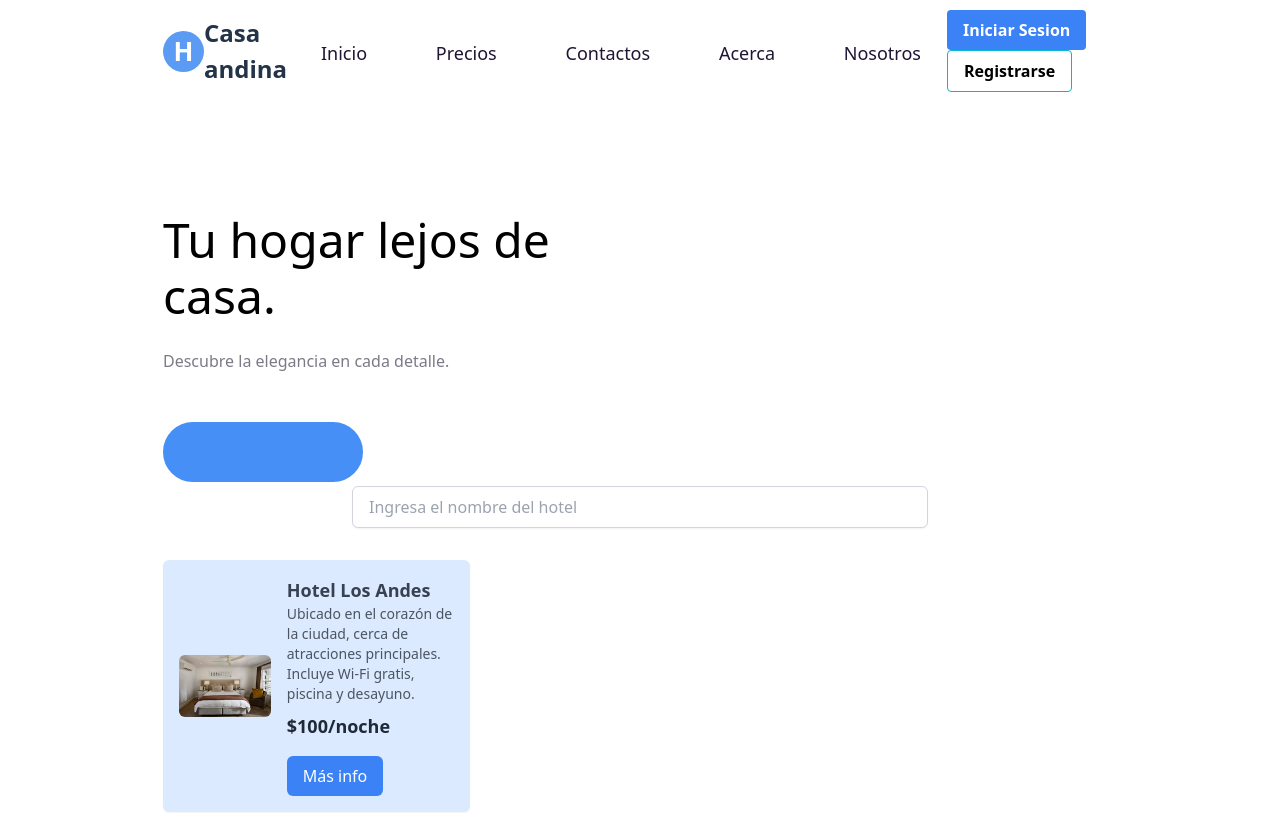
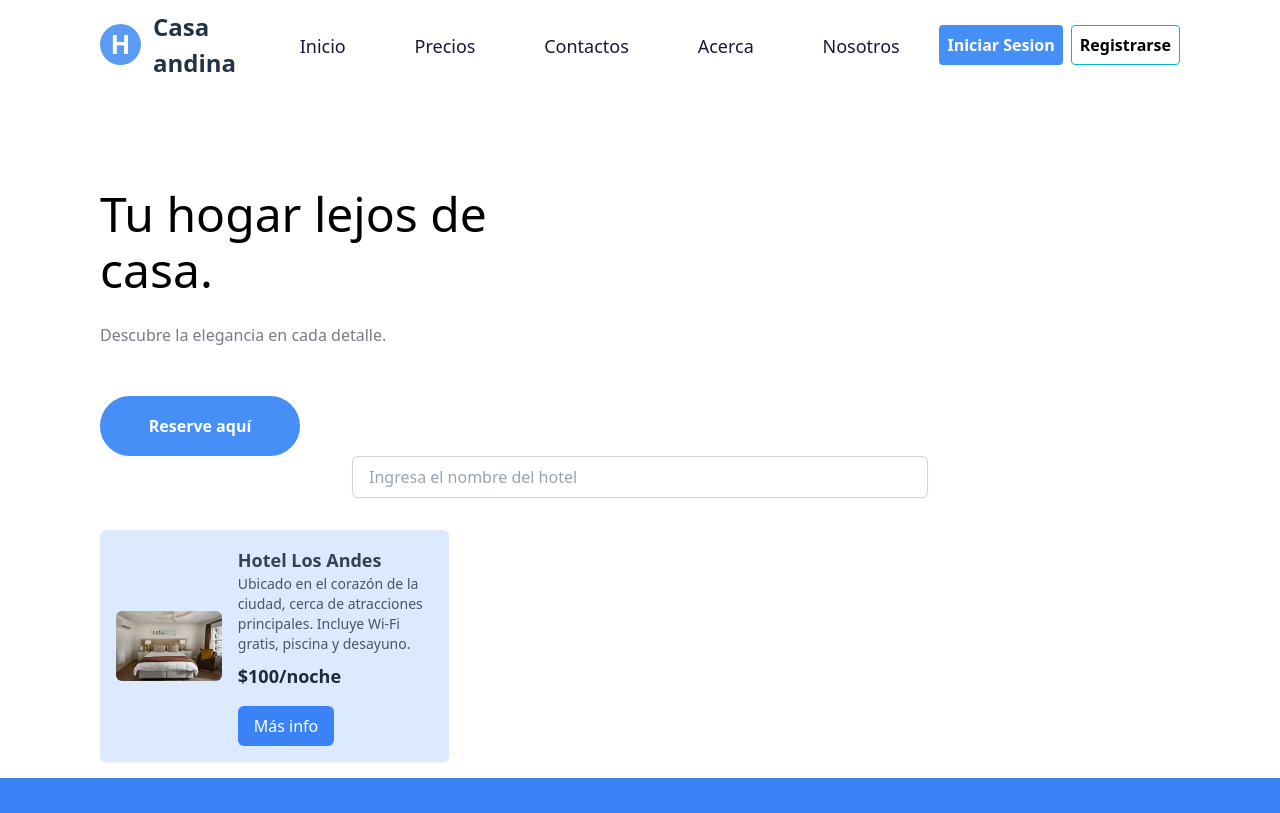
Before and after one commit to GianRamosP/practica-tailwind, a React (Vite) app: page / in a window 1280 px wide. Shown: the top 813 px of the page. Built offline with nearby package versions, Linux system fonts and the light colour scheme.

Commit message:
rama_actualizada update

```diff
--- a/index.html
+++ b/index.html
@@ -7,7 +7,8 @@
     <title>Web Hotel</title>
   </head>
   <body>
-    <div id="root" class="mx-[163px]"></div>
+    <div id="root"></div>
+    <!-- class="mx-[163px]" -->
     <script type="module" src="/src/main.jsx"></script>
   </body>
 </html>
--- a/src/components/Header.jsx
+++ b/src/components/Header.jsx
@@ -1,8 +1,10 @@
 import { Link } from "react-router-dom";
+import Login from "../pages/Login";
+import FormLogin from "./login/FormLogin";
 
 export default function Header() {
   return (
-    <header className="flex justify-between items-center mt-[10px]">
+    <header className="flex justify-between items-center mt-[23px] mx-[100px]">
       <div className="flex justify-between flex-row w-[160px] h-[41px] items-center">
         <div className="rounded-full bg-logo w-[41px] h-[41px]">
           <p className="text-center leading-[41px] text-bold text-[26px] text-white font-bold">
@@ -14,7 +16,7 @@ export default function Header() {
         </p>
       </div>
 
-      <nav className="justify-between m-[10px]">
+      <nav className="justify-around m-[10px]">
         <ul className="w-[600px] h-[23px] flex flex-row justify-between text-[18px] font-regular text-selected">
           <li className="hover:font-bold">
             <Link to="/">Inicio</Link>
@@ -34,14 +36,7 @@ export default function Header() {
         </ul>
       </nav>
 
-      <div className="ml-4">
-        <button className="bg-blue-500 hover:bg-blue-700 text-white font-bold py-2 px-4 rounded mr-2">
-          <Link to="/login">Iniciar Sesion</Link>
-        </button>
-        <button className="bg-white hover:bg-gray-100 text-black font-bold py-2 px-4 rounded border border-cyan-500 hover:border-cyan-600">
-          <Link to="/signup">Registrarse</Link>
-        </button>
-      </div>
+      <FormLogin />
     </header>
   );
 }
--- /dev/null
+++ b/src/components/login/FormLogin.jsx
@@ -0,0 +1,14 @@
+import { Link } from "react-router-dom";
+
+export default function FormLogin() {
+  return (
+    <div className="flex ">
+      <button className="bg-textButton hover:bg-blue-700 text-white font-bold w-26 h-10 px-2 rounded mr-2">
+        <Link to="/login">Iniciar Sesion</Link>
+      </button>
+      <button className="bg-white hover:bg-gray-100 text-black font-bold w-26 h-10 px-2 rounded border border-cyan-500 hover:border-cyan-600">
+        <Link to="/signup">Registrarse</Link>
+      </button>
+    </div>
+  );
+}
--- a/src/main.jsx
+++ b/src/main.jsx
@@ -98,7 +98,6 @@ const router = createBrowserRouter([
 
 ReactDOM.createRoot(document.getElementById("root")).render(
   <React.StrictMode>
-
     <RouterProvider router={router} />
   </React.StrictMode>
 );
--- a/src/pages/Index.jsx
+++ b/src/pages/Index.jsx
@@ -23,7 +23,7 @@ export default function Index() {
     <>
       <Header />
 
-      <main className="flex flex-row justify-between">
+      <main className="flex flex-row justify-between mx-[100px]">
         <div className="mt-[120px] w-[30%]">
           <h2 className="text-[48px] font-medium w-[426px] leading-[56px]">
             Tu hogar lejos de casa.
@@ -31,23 +31,19 @@ export default function Index() {
           <p className="font-light w-[445px] mt-[25px] text-text">
             Descubre la elegancia en cada detalle.
           </p>
-          <ButtonBlue texto="Reserve aquí" />
+          <ButtonBlue text="Reserve aquí" />
         </div>
       </main>
 
-
-      <div className="flex justify-center mb-8">
+      <div className="flex justify-center mb-8 mx-[100px]">
         <input
           type="text"
           placeholder="Ingresa el nombre del hotel"
           className="w-full max-w-xl px-4 py-2 border border-gray-300 rounded-md shadow-sm focus:outline-none focus:ring focus:border-blue-300"
-
         />
       </div>
 
-
-      <div className="grid grid-cols-1 md:grid-cols-3 gap-4">
-
+      <div className="grid grid-cols-1 md:grid-cols-3 gap-4 mx-[100px]">
         <HotelBusqueda
           image={camadoble}
           hotelName="Hotel Los Andes"
```
